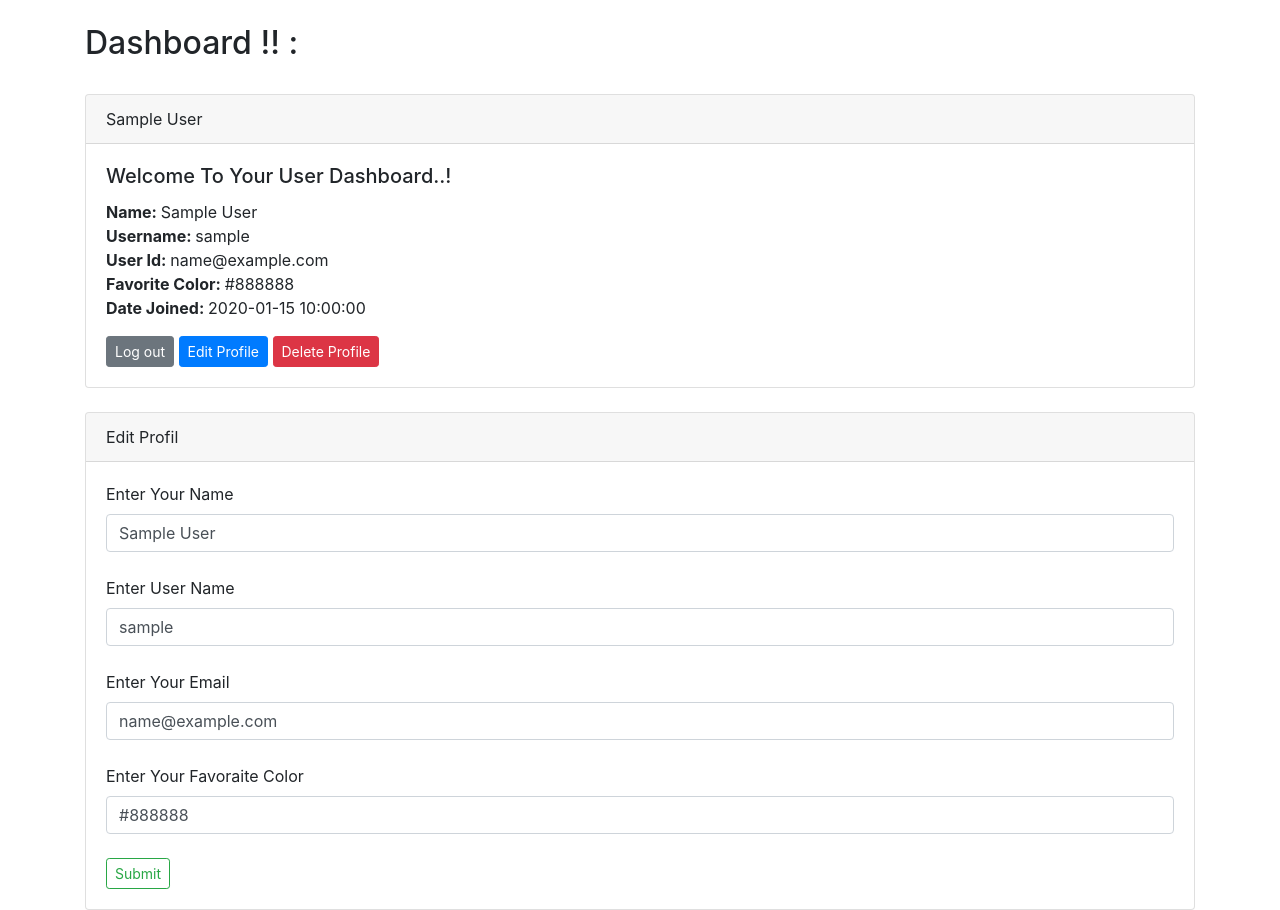
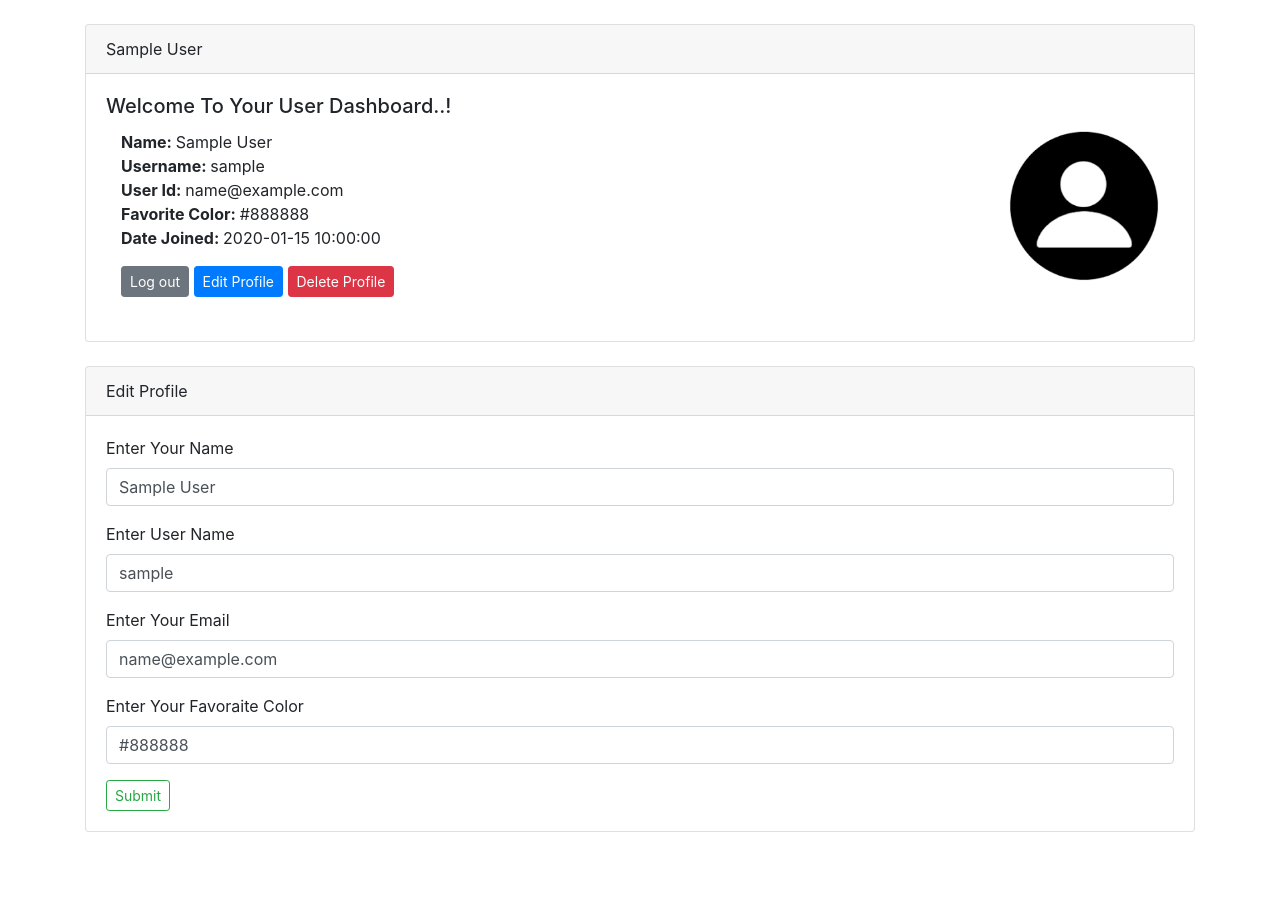
Before and after one commit to an90ass/Blog-Post-Manager, a Flask app: page /dashboard in a window 1280 px wide. Shown: the part 80-990 px from the top of the page. After the commit the page ends 912 px from the top, so only its background shows below. Run offline with Flask 3, Linux system fonts and the light colour scheme; a user stored in the database is signed in; tables that the repository leaves empty hold one stand-in row (values such as "Sample post"); some libraries are stand-ins or nearby versions.

Commit message:
Add defult Profile pic

```diff
--- a/BlogPost/templates/dashboard.html
+++ b/BlogPost/templates/dashboard.html
@@ -11,49 +11,62 @@
 {% endfor %}
 
 
-    <h2>Dashboard !! :</h2>
-    <br/>
+<div class="card mb-4">
+    <div class="card-header">
+        {{ current_user.name }}
+    </div>
+    <div class="card-body">
+        <h5 class="card-title">Welcome To Your User Dashboard..!</h5>
+        <div class="container">
+            <div class="row">
+                <div class="col-md-8">
+                    <p class="card-text">
+                        <strong>Name: </strong>{{ current_user.name }}<br/>
+                        <strong>Username: </strong>{{ current_user.user_name }}<br/>
+                        <strong>User Id: </strong>{{ current_user.email }}<br/>
+                        <strong>Favorite Color: </strong>{{ current_user.favorite_color }}<br/>
+                        <strong>Date Joined: </strong>{{ current_user.date_added }}<br/>
+                    </p>
+                    <a href="{{ url_for('logout') }}" class="btn btn-secondary btn-sm">Log out</a>
+                    <a href="{{ url_for('update_user', id=current_user.id) }}" class="btn btn-primary btn-sm">Edit Profile</a>
+                    <a href="{{ url_for('delete_user', id=current_user.id) }}" class="btn btn-danger btn-sm">Delete Profile</a>
+                    <br/><br/>
+
+                </div>
+                <div class="col-md-4 text-right">
+                    <img src="{{ url_for('static', filename='images/defult_pic.png') }}" width="150" aling="right" alt="Profile Picture">
+                </div>
+            </div>
+        </div>
+    </div>
+</div>
 
 <div class="card">
     <div class="card-header">
-            {{current_user.name}}
+        Edit Profile
     </div>
-        <div class="card-body">
-          <h5 class="card-title">Welcome To Your User Dashboard..!</h5>
-          <p class="card-text">
-            <strong>Name: </strong>{{current_user.name}}<br/>
-            <strong>Username: </strong>{{current_user.user_name}}<br/>
-            <strong>User Id: </strong>{{current_user.email}}<br/>
-            <strong>Favorite Color: </strong>{{current_user.favorite_color}}<br/>
-            <strong>Date Joined: </strong>{{current_user.date_added}}<br/>
-          </p>
-          <a  href="{{ url_for('logout') }}" class="btn btn-secondary btn-sm">Log out</a>
-          <a href="{{ url_for('update_user', id=current_user.id) }}" class="btn btn-primary btn-sm">Edit Profile</a>
-          <a href="{{ url_for('delete_user', id=current_user.id) }}" class="btn btn-danger btn-sm">Delete Profile</a>
-
-        </div>
-      </div><br/>
-
-      <div class="card">
-        <div class="card-header">
-          Edit Profil        </div>
     <div class="card-body">
         <form action="/dashboard" method="post">
             {{ form.hidden_tag() }}
+            <div class="mb-3">
                 {{ form.name.label(class="form-label") }}
-            {{ form.name(class="form-control", value= user_info.name )}}
-            <br/>
+                {{ form.name(class="form-control", value=user_info.name) }}
+            </div>
+            <div class="mb-3">
                 {{ form.user_name.label(class="form-label") }}
-            {{ form.user_name(class="form-control", value= user_info.user_name )}}
-            <br/>
+                {{ form.user_name(class="form-control", value=user_info.user_name) }}
+            </div>
+            <div class="mb-3">
                 {{ form.email.label(class="form-label") }}
-            {{ form.email(class="form-control", value= user_info.email) }}
-            <br/>
+                {{ form.email(class="form-control", value=user_info.email) }}
+            </div>
+            <div class="mb-3">
                 {{ form.favorite_color.label(class="form-label") }}
-            {{ form.favorite_color(class="form-control", value= user_info.favorite_color) }}
-            <br/>
-
+                {{ form.favorite_color(class="form-control", value=user_info.favorite_color) }}
+            </div>
             {{ form.submit(class="btn btn-outline-success btn-sm") }}
         </form>
     </div>
+</div>
+
 {% endblock %}
```
Also changed, not shown: BlogPost/static/images/defult_pic.png (added). Lines whose indentation alone changed are shown as unchanged.
